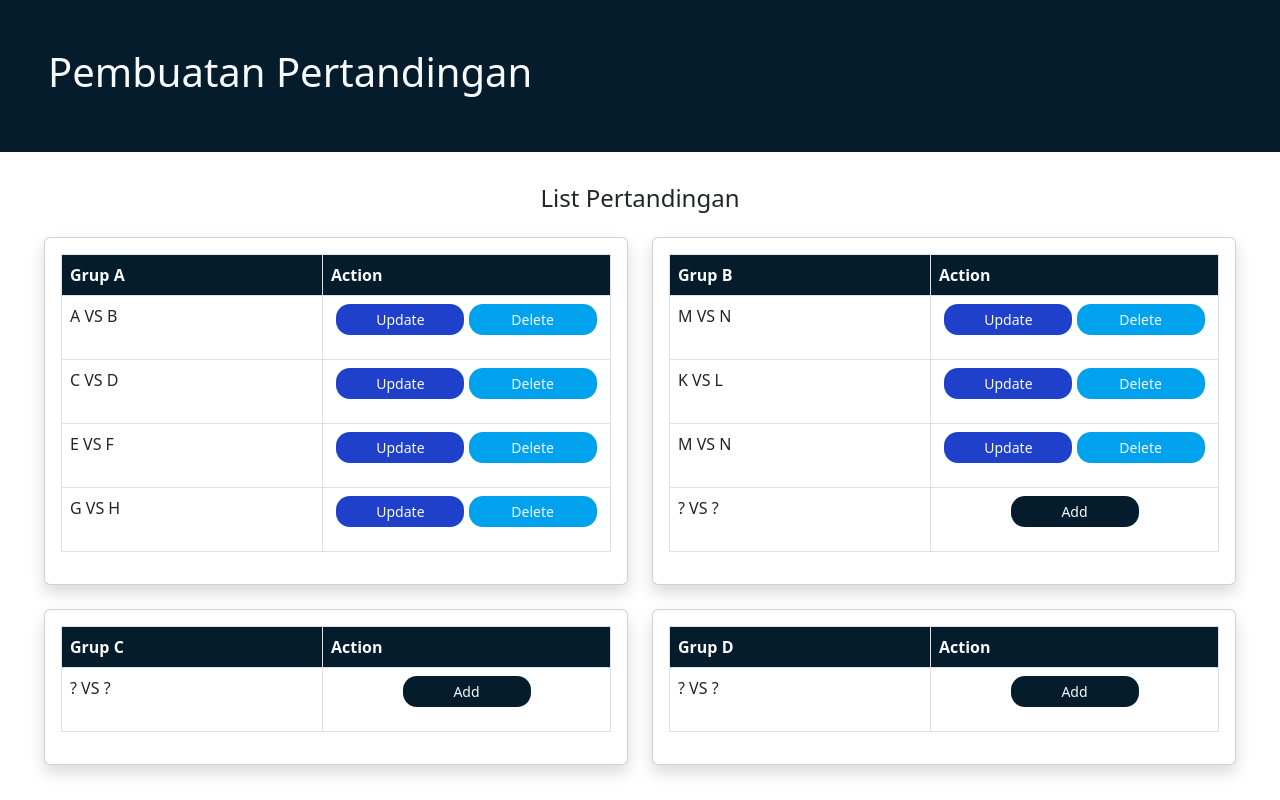
After one commit to zundullahbd/u-league, a Django app: page /crud_pertandingan/list/ in a window 1280 px wide. The commit adds this page. Run offline with Django 4.2, Linux system fonts and the light colour scheme.

Commit message:
finish html crud buat pertandingan

```diff
--- /dev/null
+++ b/crud_pertandingan/templates/homelist.html
@@ -0,0 +1,205 @@
+<!doctype html>
+<html lang="en">
+
+<head>
+    <link href="https://cdn.jsdelivr.net/npm/bootstrap@5.2.1/dist/css/bootstrap.min.css" rel="stylesheet"
+        integrity="sha384-iYQeCzEYFbKjA/T2uDLTpkwGzCiq6soy8tYaI1GyVh/UjpbCx/TYkiZhlZB6+fzT" crossorigin="anonymous">
+    <style>
+    </style>
+</head>
+
+<body>
+    <div class="p-5 mb-1 text-light" style="background: #051c2c">
+        <h1 class="fw"> Pembuatan Pertandingan </h1>
+    </div>
+
+    <div class="p-3 mt-3 ml-2 mb-0 text-dark" style="text-align: center">
+        <h4 class="fw"> List Pertandingan </h3>
+    </div>
+
+    <div class="row row-cols-md-2 mx-auto" style="width: 95%">
+        <div class="col mb-4">
+            <div class="card shadow rounded h-100">
+                <div class="card-body">
+                    <table class="table table-bordered">
+                        <thead class="thead-dark text-light" style="background: #051c2c">
+                            <tr>
+                                <th scope="col">Grup A</th>
+                                <th scope="col" style="width:18rem">Action</th>
+                            </tr>
+                        </thead>
+                        <tr>
+                            <td>A VS B</td>
+                            <td>
+                                <p style="text-align: center">
+                                    <a class="btn text-light p-1" role="button"
+                                        style="font-size: 14px; border-radius: 14px; width:8rem; background: #1f40cb">
+                                        Update</a>
+                                    <a class="btn text-light p-1" role="button"
+                                        style="font-size: 14px; border-radius: 14px; width:8rem; background: #00a2ed">
+                                        Delete</a>
+                                </p>
+                            </td>
+                        </tr>
+                        <tr>
+                            <td>C VS D</td>
+                            <td>
+                                <p style="text-align: center">
+                                    <a class="btn text-light p-1" role="button"
+                                        style="font-size: 14px; border-radius: 14px; width:8rem; background: #1f40cb">
+                                        Update</a>
+                                    <a class="btn text-light p-1" role="button"
+                                        style="font-size: 14px; border-radius: 14px; width:8rem; background: #00a2ed">
+                                        Delete</a>
+                                </p>
+                            </td>
+                        </tr>
+                        <tr>
+                            <td>E VS F</td>
+                            <td>
+                                <p style="text-align: center">
+                                    <a class="btn text-light p-1" role="button"
+                                        style="font-size: 14px; border-radius: 14px; width:8rem; background: #1f40cb">
+                                        Update</a>
+                                    <a class="btn text-light p-1" role="button"
+                                        style="font-size: 14px; border-radius: 14px; width:8rem; background: #00a2ed">
+                                        Delete</a>
+                                </p>
+                            </td>
+                        </tr>
+                        <tr>
+                            <td>G VS H</td>
+                            <td>
+                                <p style="text-align: center">
+                                    <a class="btn text-light p-1" role="button"
+                                        style="font-size: 14px; border-radius: 14px; width:8rem; background: #1f40cb">
+                                        Update</a>
+                                    <a class="btn text-light p-1" role="button"
+                                        style="font-size: 14px; border-radius: 14px; width:8rem; background: #00a2ed">
+                                        Delete</a>
+                                </p>
+                            </td>
+                        </tr>
+                    </table>
+                </div>
+            </div>
+        </div>
+        <div class="col mb-4">
+            <div class="card shadow rounded h-100">
+                <div class="card-body">
+                    <table class="table table-bordered">
+                        <thead class="thead-dark text-light" style="background: #051c2c">
+                            <tr>
+                                <th scope="col">Grup B</th>
+                                <th scope="col" style="width:18rem">Action</th>
+                            </tr>
+                        </thead>
+                        <tr>
+                            <td>M VS N</td>
+                            <td>
+                                <p style="text-align: center">
+                                    <a class="btn text-light p-1" role="button"
+                                        style="font-size: 14px; border-radius: 14px; width:8rem; background: #1f40cb">
+                                        Update</a>
+                                    <a class="btn text-light p-1" role="button"
+                                        style="font-size: 14px; border-radius: 14px; width:8rem; background: #00a2ed">
+                                        Delete</a>
+                                </p>
+                            </td>
+                        </tr>
+                        <tr>
+                            <td>K VS L</td>
+                            <td>
+                                <p style="text-align: center">
+                                    <a class="btn text-light p-1" role="button"
+                                        style="font-size: 14px; border-radius: 14px; width:8rem; background: #1f40cb">
+                                        Update</a>
+                                    <a class="btn text-light p-1" role="button"
+                                        style="font-size: 14px; border-radius: 14px; width:8rem; background: #00a2ed">
+                                        Delete</a>
+                                </p>
+                            </td>
+                        </tr>
+                        <tr>
+                            <td>M VS N</td>
+                            <td>
+                                <p style="text-align: center">
+                                    <a class="btn text-light p-1" role="button"
+                                        style="font-size: 14px; border-radius: 14px; width:8rem; background: #1f40cb">
+                                        Update</a>
+                                    <a class="btn text-light p-1" role="button"
+                                        style="font-size: 14px; border-radius: 14px; width:8rem; background: #00a2ed">
+                                        Delete</a>
+                                </p>
+                            </td>
+                        </tr>
+                        <tr>
+                            <td>? VS ?</td>
+                            <td>
+                                <p style="text-align: center">
+                                    <a class="btn text-light p-1" role="button"
+                                        style="font-size: 14px; border-radius: 14px; width:8rem; background: #051c2c">
+                                        Add</a>
+                                </p>
+                            </td>
+                        </tr>
+                    </table>
+                </div>
+            </div>
+        </div>
+        <div class="col mb-4">
+            <div class="card shadow rounded h-100">
+                <div class="card-body">
+                    <table class="table table-bordered">
+                        <thead class="thead-dark text-light" style="background: #051c2c">
+                            <tr>
+                                <th scope="col">Grup C</th>
+                                <th scope="col" style="width:18rem">Action</th>
+                            </tr>
+                        </thead>
+                        <tr>
+                            <td>? VS ?</td>
+                            <td>
+                                <p style="text-align: center">
+                                    <a class="btn text-light p-1" role="button"
+                                        style="font-size: 14px; border-radius: 14px; width:8rem; background: #051c2c">
+                                        Add</a>
+                                </p>
+                            </td>
+                        </tr>
+                    </table>
+                </div>
+            </div>
+        </div>
+        <div class="col mb-4">
+            <div class="card shadow rounded h-100">
+                <div class="card-body">
+                    <table class="table table-bordered">
+                        <thead class="thead-dark text-light" style="background: #051c2c">
+                            <tr>
+                                <th scope="col">Grup D</th>
+                                <th scope="col" style="width:18rem">Action</th>
+                            </tr>
+                        </thead>
+                        <tr>
+                            <td>? VS ?</td>
+                            <td>
+                                <p style="text-align: center">
+                                    <a class="btn text-light p-1" role="button"
+                                        style="font-size: 14px; border-radius: 14px; width:8rem; background: #051c2c">
+                                        Add</a>
+                                </p>
+                            </td>
+                        </tr>
+                    </table>
+                </div>
+            </div>
+        </div>
+    </div>
+
+    <script src="https://cdn.jsdelivr.net/npm/bootstrap@5.2.1/dist/js/bootstrap.bundle.min.js"
+        integrity="sha384-u1OknCvxWvY5kfmNBILK2hRnQC3Pr17a+RTT6rIHI7NnikvbZlHgTPOOmMi466C8"
+        crossorigin="anonymous"></script>
+</body>
+
+</html>
--- /dev/null
+++ b/crud_pertandingan/urls.py
@@ -0,0 +1,11 @@
+from django.urls import path
+from crud_pertandingan.views import show_homelist, show_addpertandingan, show_liststadium, show_buatpertandingan
+
+app_name = 'crud_pertandingan'
+
+urlpatterns = [
+    path('list/', show_homelist, name='show_homelist'),
+    path('add/', show_addpertandingan, name='show_addpertandingan'),
+    path('stadium/', show_liststadium, name='show_liststadium'),
+    path('buat/', show_buatpertandingan, name='show_buatpertandingan'),
+]
--- a/crud_pertandingan/views.py
+++ b/crud_pertandingan/views.py
@@ -1,3 +1,14 @@
 from django.shortcuts import render
 
 # Create your views here.
+def show_homelist(request):
+    return render(request, "homelist.html")
+
+def show_addpertandingan(request):
+    return render(request, "addpertandingan.html")
+
+def show_liststadium(request):
+    return render(request, "liststadium.html")
+
+def show_buatpertandingan(request):
+    return render(request, "buatpertandingan.html")
--- a/u_league/urls.py
+++ b/u_league/urls.py
@@ -22,4 +22,5 @@ urlpatterns = [
     path('admin/', admin.site.urls),
     path('tim/', include('manage_tim.urls')),
     path('manage_pertandingan/', include('manage_pertandingan.urls')),
+    path('crud_pertandingan/', include('crud_pertandingan.urls')),
 ]
```
Also changed, not shown: crud_pertandingan/templates/addpertandingan.html (added, +70 -0 lines), crud_pertandingan/templates/buatpertandingan.html (added, +127 -0 lines), crud_pertandingan/templates/liststadium.html (added, +54 -0 lines), crud_pertandingan/templates/test.html (added, +42 -0 lines), manage_pertandingan/templates/tablelist.html (+6 -6 lines).
